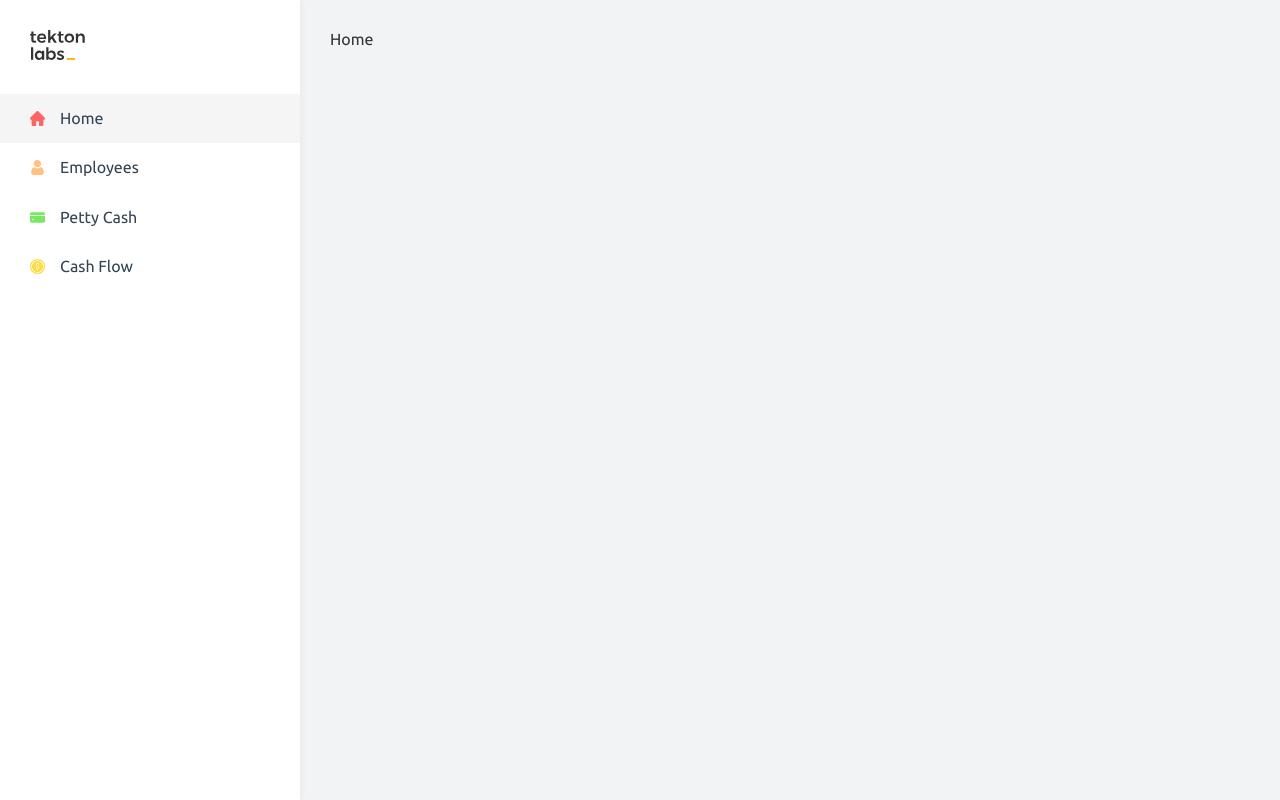
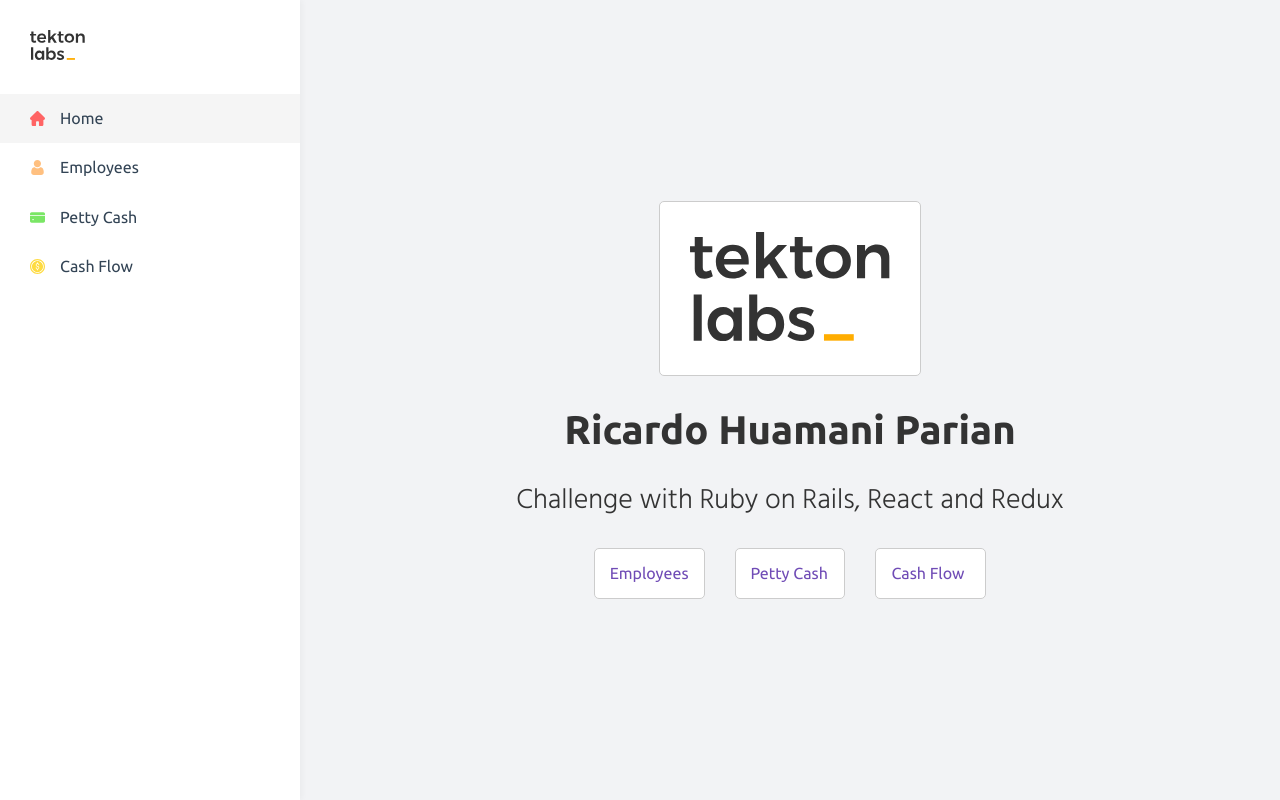
Before and after one commit to drihu/tekton-challenge, a React (Create React App) app in the folder react-redux-app/: page / in a window 1280 px wide. Built offline with nearby package versions, Linux system fonts and the light colour scheme.

Commit message:
feat(react): add Home page

```diff
--- a/react-redux-app/src/components/Layout.js
+++ b/react-redux-app/src/components/Layout.js
@@ -5,9 +5,11 @@ import Sidebar from './Sidebar';
 
 const Wrapper = styled.div`
   display: grid;
-  grid-template-columns: 300px 1fr;
   width: 100%;
   min-height: 100vh;
+  @media (min-width: 960px) {
+    grid-template-columns: 300px 1fr;
+  }
 `;
 
 const Main = styled.main`
--- a/react-redux-app/src/pages/Home.js
+++ b/react-redux-app/src/pages/Home.js
@@ -1,9 +1,69 @@
 import React from 'react';
+import { Link } from 'react-router-dom';
+import styled from '@emotion/styled';
 
 import { Container } from '../components/StyledComponents';
+import { LogoIcon } from '../components/Icons';
+
+const MyContainer = styled(Container)`
+  display: flex;
+  flex-direction: column;
+  justify-content: center;
+  align-items: center;
+
+  figure {
+    margin-bottom: 30px;
+    padding: 30px;
+    background: #ffffff;
+    border: 1px solid #cccccc;
+    border-radius: 5px;
+  }
+
+  h1 {
+    margin-bottom: 30px;
+    font-family: Ubuntu;
+    font-size: 2.5rem;
+    font-weight: 700;
+  }
+
+  h3 {
+    margin-bottom: 30px;
+    font-family: Hind;
+    font-size: 1.75rem;
+    font-weight: 300;
+  }
+
+  nav {
+    display: grid;
+    grid-template-columns: repeat(3, 1fr);
+    column-gap: 30px;
+  }
+`;
+
+const MyLink = styled(Link)`
+  width: 100%;
+  padding: 15px;
+  background: #ffffff;
+  border: 1px solid #cccccc;
+  border-radius: 5px;
+`;
 
 const Home = () => {
-  return <Container>Home</Container>;
+  return (
+    <MyContainer>
+      <figure>
+      <LogoIcon width="200" />
+      </figure>
+      <h1>Ricardo Huamani Parian</h1>
+      <h3>Challenge with Ruby on Rails, React and Redux</h3>
+
+      <nav>
+        <MyLink to="/employees">Employees</MyLink>
+        <MyLink to="/petty-cash">Petty Cash</MyLink>
+        <MyLink to="/cash-flow">Cash Flow</MyLink>
+      </nav>
+    </MyContainer>
+  );
 };
 
 export default Home;
```
Also changed, not shown: react-redux-app/src/components/Icons.js (+5 -5 lines).
